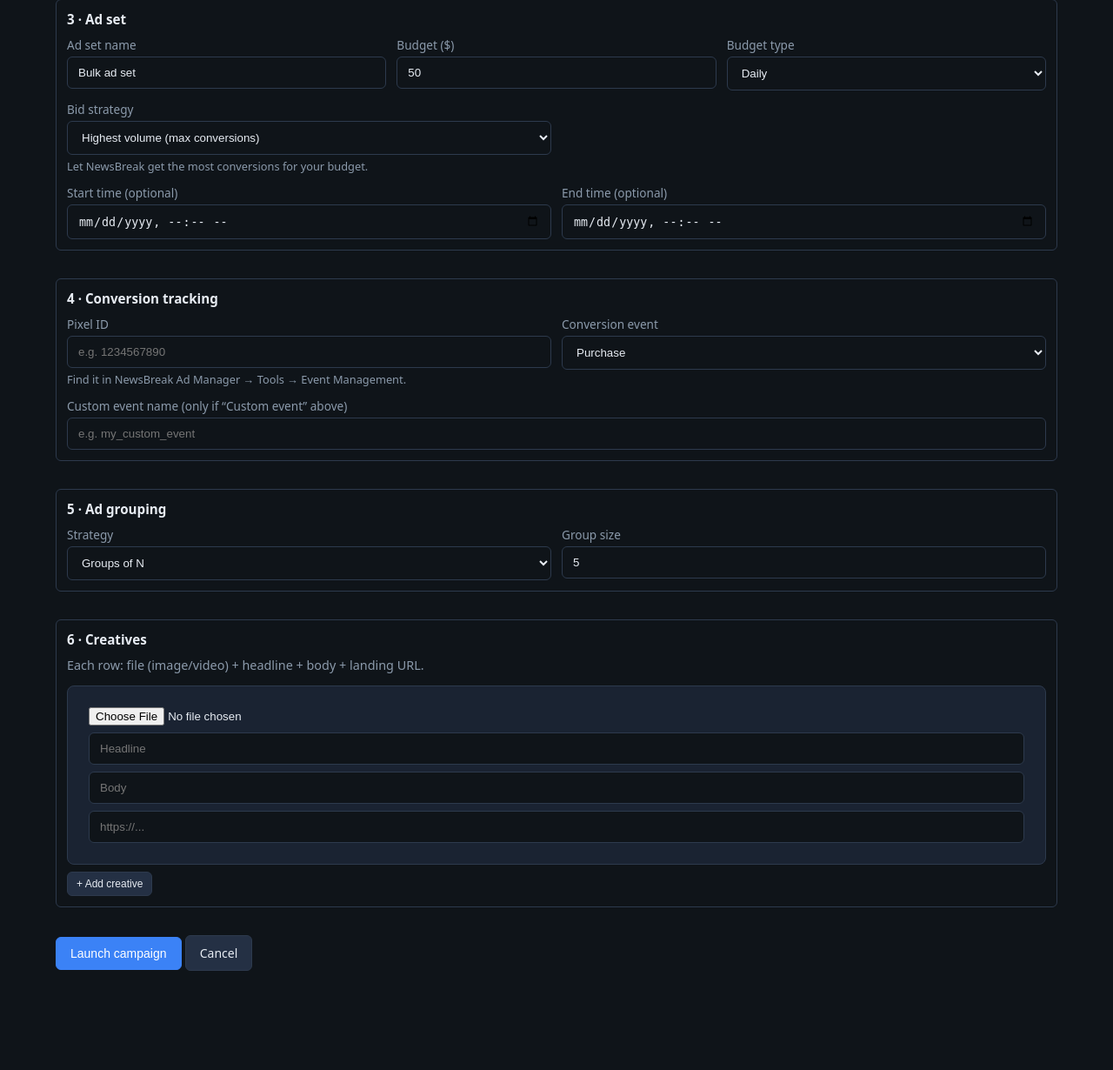
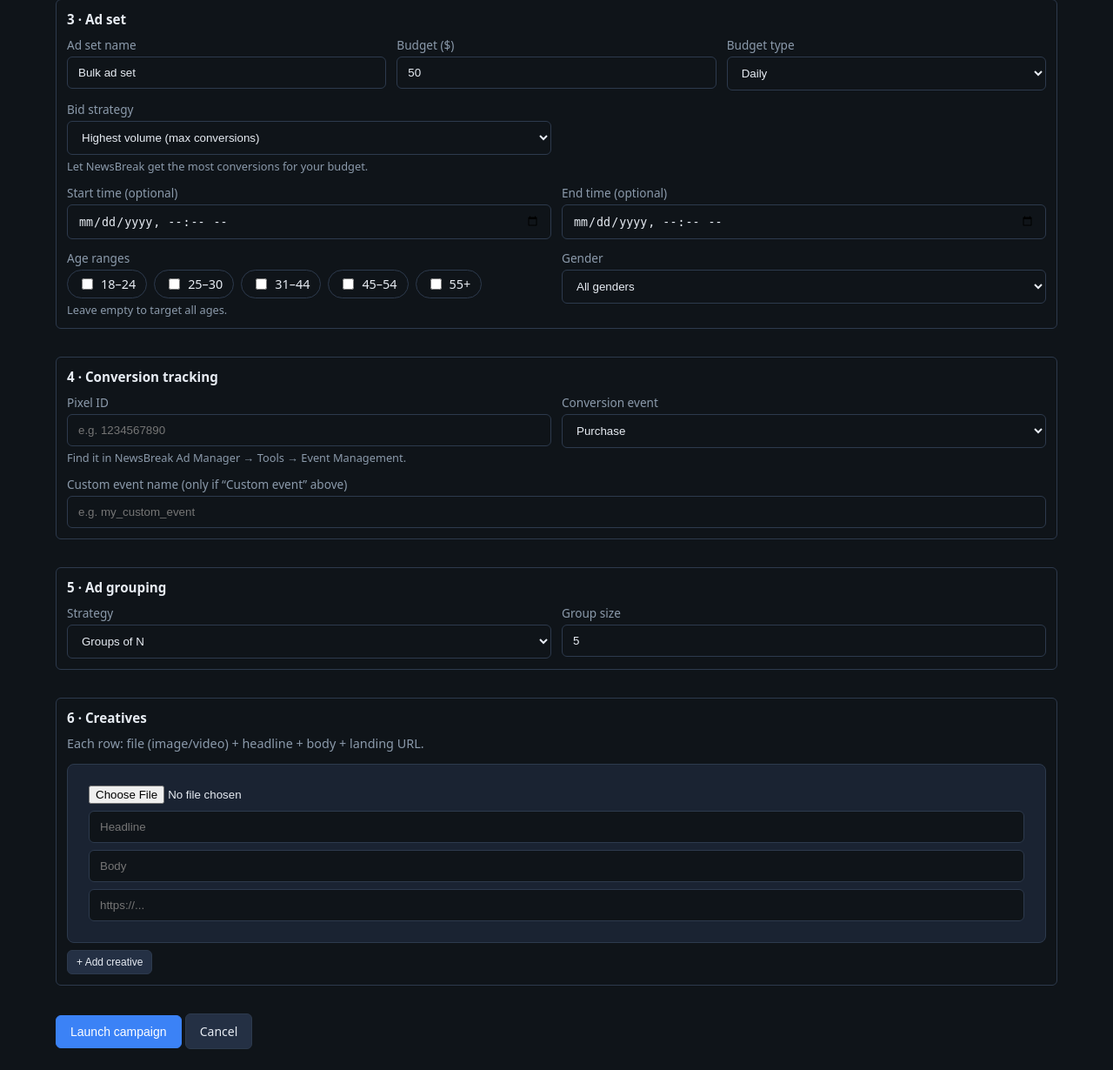
Before and after one commit to pragdigi/newsbreakmaster, a Flask app: template templates/launch.html in a window 1280 px wide. Shown: the part 525-1755 px from the top of the page at 87% size. Before the commit the page ends 1641 px from the top, so only its background shows below. Run offline with Flask 3, Linux system fonts and the light colour scheme; the template is opened without the code that fills it, so the values that code supplies are empty.

Commit message:
feat(launch): age range + gender targeting on ad set
Made-with: Cursor

```diff
--- a/app.py
+++ b/app.py
@@ -268,6 +268,16 @@ def launch():
         event_value = custom_event_name if (conversion_event == "CUSTOM" and custom_event_name) else conversion_event
         ad_set_base["conversionEvent"] = event_value
         ad_set_base["optimizationGoal"] = "CONVERSION"
+
+    age_groups = [a for a in request.form.getlist("age_groups") if a]
+    gender = (request.form.get("gender") or "").strip().upper()
+    targeting: dict = {}
+    if age_groups:
+        targeting["ageGroup"] = {"positive": age_groups}
+    if gender in {"MALE", "FEMALE"}:
+        targeting["gender"] = {"positive": [gender]}
+    if targeting:
+        ad_set_base["targeting"] = targeting
 
     ad_set_base = {k: v for k, v in ad_set_base.items() if v is not None}
 
--- a/static/style.css
+++ b/static/style.css
@@ -189,3 +189,18 @@ code { background: #243044; padding: 2px 6px; border-radius: 4px; font-size: 0.8
   width: 100%; padding: 10px 12px; border-radius: 6px;
   border: 1px solid #2d3a4d; background: #0f1419; color: var(--text);
 }
+
+.nb-check-row {
+  display: flex; flex-wrap: wrap; gap: 8px;
+}
+.nb-check-row label {
+  display: inline-flex; align-items: center; gap: 6px;
+  padding: 6px 12px; border: 1px solid #2d3a4d;
+  border-radius: 999px; background: #0f1419;
+  cursor: pointer; font-size: 0.9rem;
+}
+.nb-check-row label:has(input:checked) {
+  background: rgba(59,130,246,0.18);
+  border-color: var(--accent);
+  color: #fff;
+}
--- a/templates/launch.html
+++ b/templates/launch.html
@@ -103,6 +103,28 @@
       <div>
         <label class="nb-label">End time (optional)</label>
         <input type="datetime-local" name="end_time" class="nb-input">
+      </div>
+    </div>
+
+    <div class="nb-row-2" style="margin-top:12px;">
+      <div>
+        <label class="nb-label">Age ranges</label>
+        <div class="nb-check-row">
+          <label><input type="checkbox" name="age_groups" value="18-24"> 18–24</label>
+          <label><input type="checkbox" name="age_groups" value="25-30"> 25–30</label>
+          <label><input type="checkbox" name="age_groups" value="31-44"> 31–44</label>
+          <label><input type="checkbox" name="age_groups" value="45-54"> 45–54</label>
+          <label><input type="checkbox" name="age_groups" value="55 +"> 55+</label>
+        </div>
+        <div class="nb-hint">Leave empty to target all ages.</div>
+      </div>
+      <div>
+        <label class="nb-label">Gender</label>
+        <select name="gender" class="nb-select">
+          <option value="">All genders</option>
+          <option value="MALE">Male</option>
+          <option value="FEMALE">Female</option>
+        </select>
       </div>
     </div>
   </div>
```
